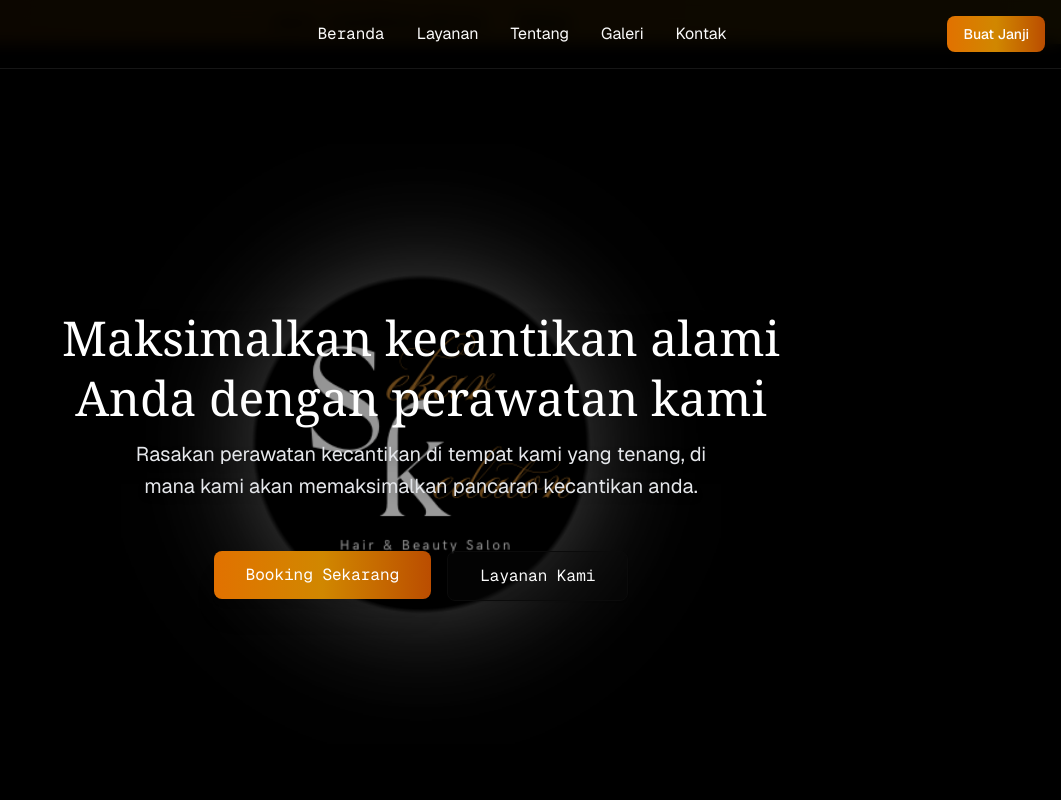
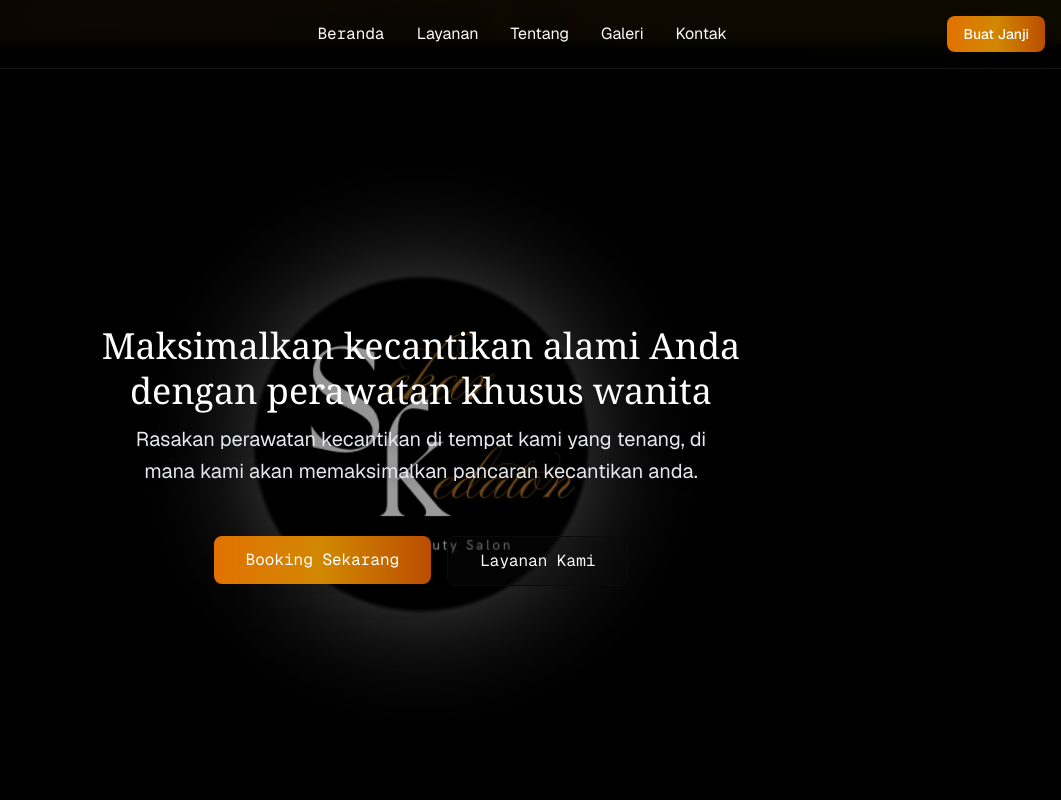
Before and after one commit to hardiferio/v0-beauty-salon-booking, a Next.js app: page / in a window 1280 px wide. Shown: the top 800 px of the page, without its empty margins (219-1280 px from the left). Built offline with nearby package versions, Linux system fonts and the light colour scheme.

Commit message:
feat: sync main changes into beauty salon booking project
Update project files and assets from main branch.

Co-authored-by: null <48272241+hardiferio@users.noreply.github.com>

```diff
--- a/components/hero.tsx
+++ b/components/hero.tsx
@@ -18,8 +18,8 @@ export function Hero() {
 
       <div className="container mx-auto relative z-10">
         <div className="max-w-4xl mx-auto text-center">
-          <h1 className="text-5xl text-balance text-white leading-tight drop-shadow-2xl font-serif md:text-5xl mt-0 mb-1.5 px-0 py-1">
-            Maksimalkan kecantikan alami Anda dengan perawatan kami
+          <h1 className="text-5xl text-balance text-white leading-tight drop-shadow-2xl font-serif mt-0 mb-1.5 px-0 py-1 md:text-4xl">
+            Maksimalkan kecantikan alami Anda dengan perawatan khusus wanita
           </h1>
 
           <p className="text-xl text-gray-200 text-balance mb-12 leading-relaxed drop-shadow-lg md:text-xl">
```
